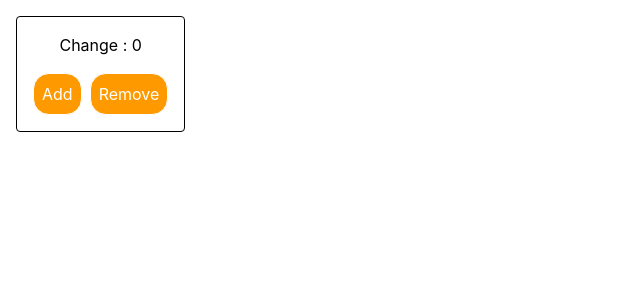
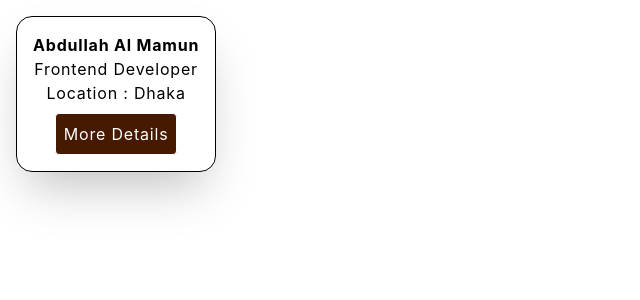
Before and after one commit to Mamun123123123/React_js_practice_, a React (Vite) app in the folder practice_react/: page / in a window 1280 px wide. Shown: the top 300 px of the page, without its empty margins (0-640 px from the left). Built offline with nearby package versions, Linux system fonts and the light colour scheme.

Commit message:
useState Problem 2 show Details logic

```diff
--- a/practice_react/src/App.jsx
+++ b/practice_react/src/App.jsx
@@ -4,6 +4,7 @@ import Function from "./components/Function"
 import Hiring from "./components/Hiring"
 import Navbar from "./components/Navbar"
 import Problem1 from "./components/Problem1"
+import Problem2 from "./components/Problem2"
 import Profile from "./components/Profile"
 import Props_with_Button_Function from "./components/Props_with_Button_Function"
 import Props_with_Image from "./components/Props_with_Image"
@@ -21,7 +22,7 @@ const App = () => {
   const arr = [10,20,30,40]
   return (
     <>
-    <Problem1 />
+    <Problem2 />
     {/* <UseState_arr /> */}
 
     {/* <Function /> */}
--- /dev/null
+++ b/practice_react/src/components/Problem2.jsx
@@ -0,0 +1,19 @@
+import React from 'react'
+import { useState } from 'react'
+const Problem2 = () => {
+    const [show, setshow] = useState(false)
+  return (
+    <div>
+        <div className='border rounded-2xl shadow-2xl tracking-wider  w-fit p-4 flex items-center flex-col m-4'>
+            <h1 className='font-bold'>Abdullah Al Mamun</h1>
+            <p>Frontend Developer</p>
+            <h4>Location : Dhaka</h4>
+            {show && <h2>Lorem ipsum dolor sit amet consectetur adipisicing elit. Numquam accusantium autem facilis cupiditate dolorum illum quos nihil veniam expedita unde!</h2>}
+            <button className='border  p-2 rounded mt-2 bg-amber-950 text-white'  onClick={()=>setshow(!show)}>{show ? "Cross Details" : "More Details"}</button>
+
+        </div>
+    </div>
+  )
+}
+
+export default Problem2
```
